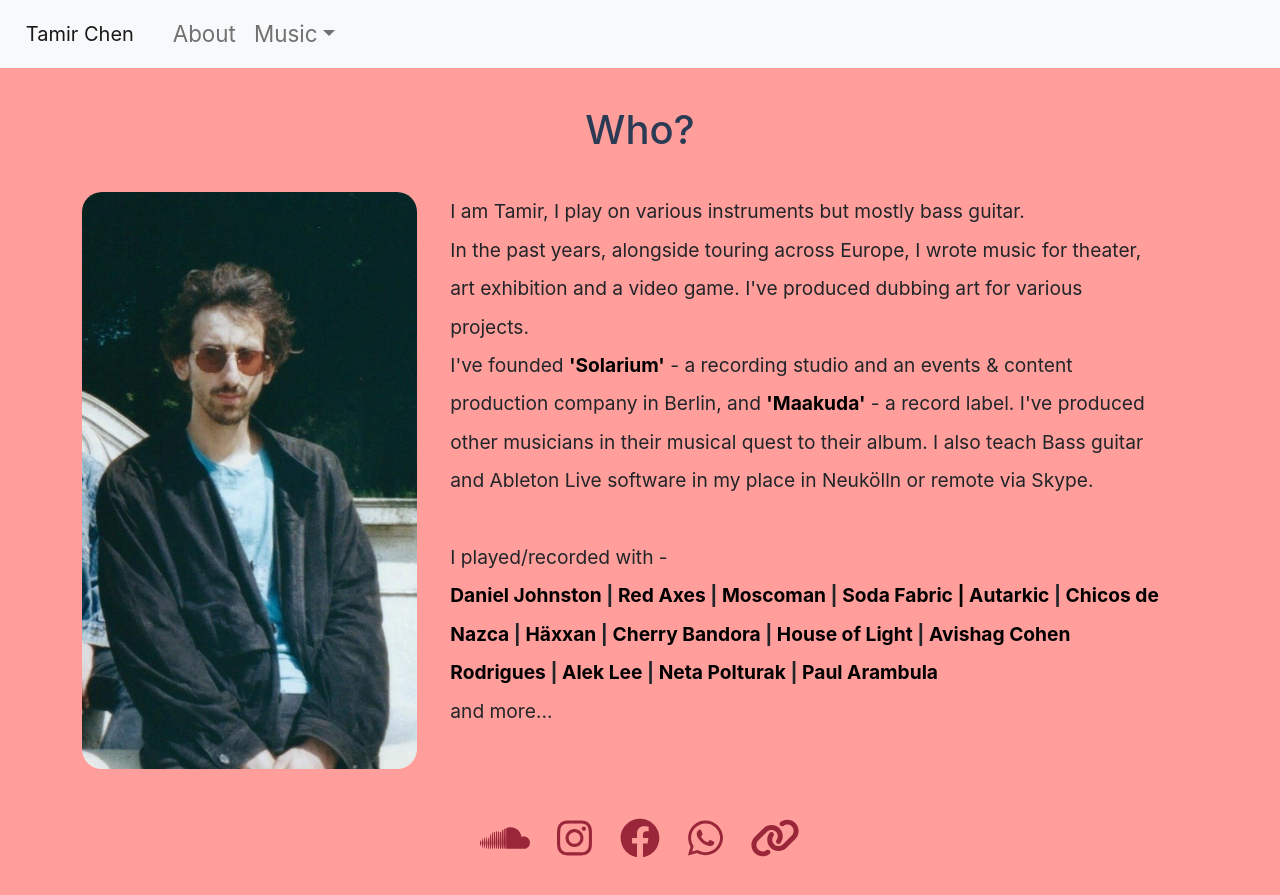
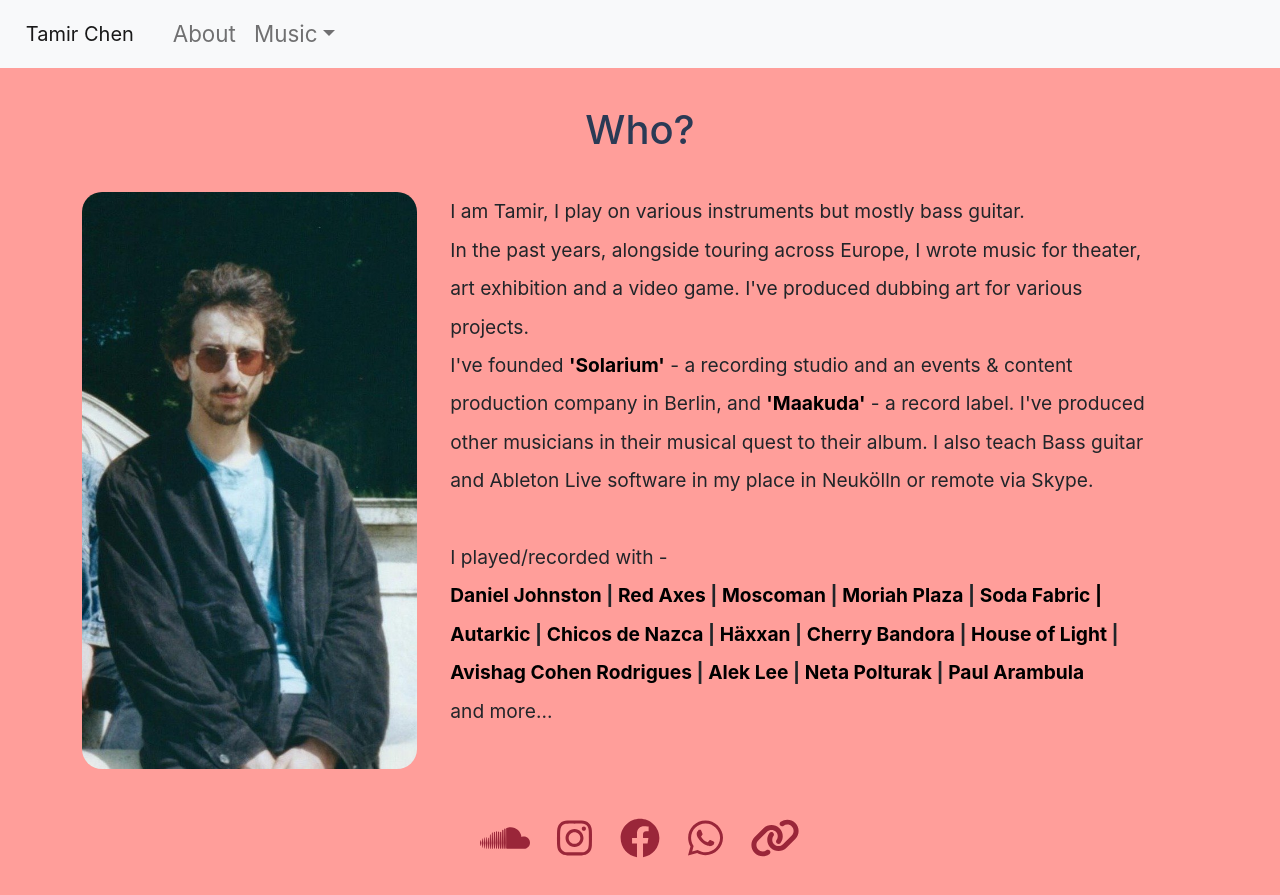
Before and after one commit to tamirchn1/Tamir-Chen-s-website, a React (Create React App) app: page /About in a window 1280 px wide. Built offline with nearby package versions, Linux system fonts and the light colour scheme.

Commit message:
added moriah plaza link

```diff
--- a/src/components/About.jsx
+++ b/src/components/About.jsx
@@ -29,6 +29,10 @@ function About() {
             <a href="https://www.hihowareyou.com/">Daniel Johnston</a> |{" "}
             <a href="https://www.facebook.com/redaxesmusic">Red Axes</a> |{" "}
             <a href="https://www.facebook.com/moscoman">Moscoman</a> |{" "}
+            <a href="https://www.facebook.com/search/top?q=moriah%20plaza">
+              Moriah Plaza
+            </a>{" "}
+            |{" "}
             <a href="https://www.facebook.com/search/top?q=soda%20fabric">
               Soda Fabric |
             </a>{" "}
```
